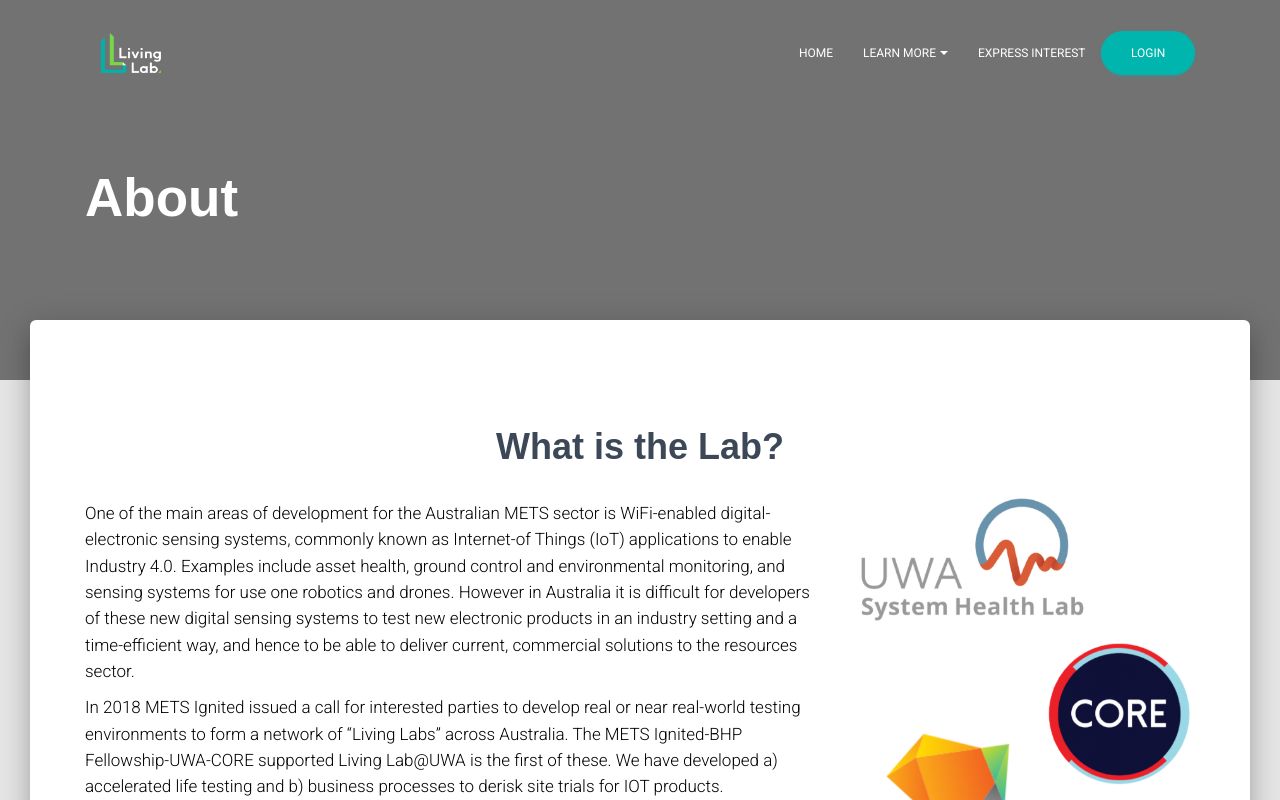
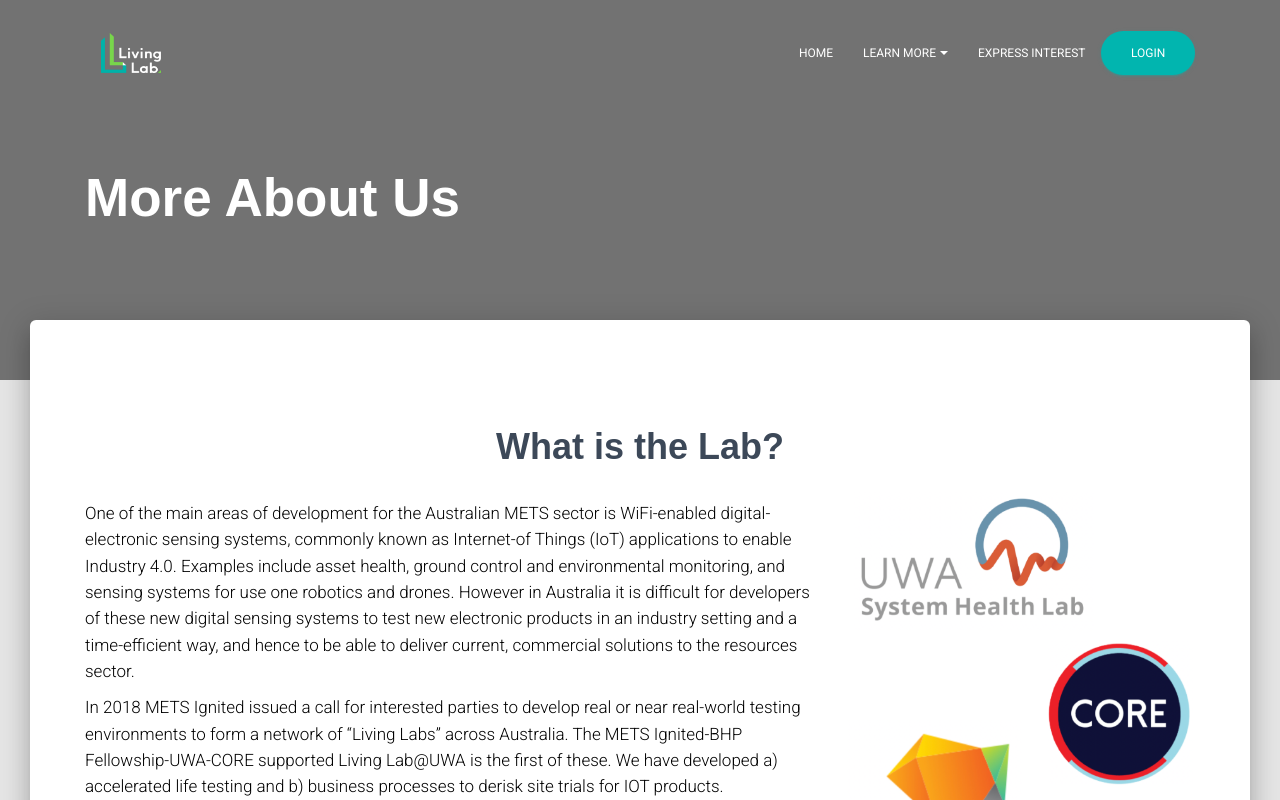
Before and after one commit to uwasystemhealth/livinglab-site-v3, a Next.js app: page /about in a window 1280 px wide. Shown: the top 800 px of the page. Built offline with nearby package versions, Linux system fonts and the light colour scheme.

Commit message:
about us -> "More About Us"

```diff
--- a/pages/about.js
+++ b/pages/about.js
@@ -28,7 +28,7 @@
 				<div className={classes.container}>
 					<GridContainer>
 						<GridItem xs={12} sm={12} md={6}>
-							<h1 className={classes.title}>About</h1>
+							<h1 className={classes.title}>More About Us</h1>
 						</GridItem>
 					</GridContainer>
 				</div>
```
